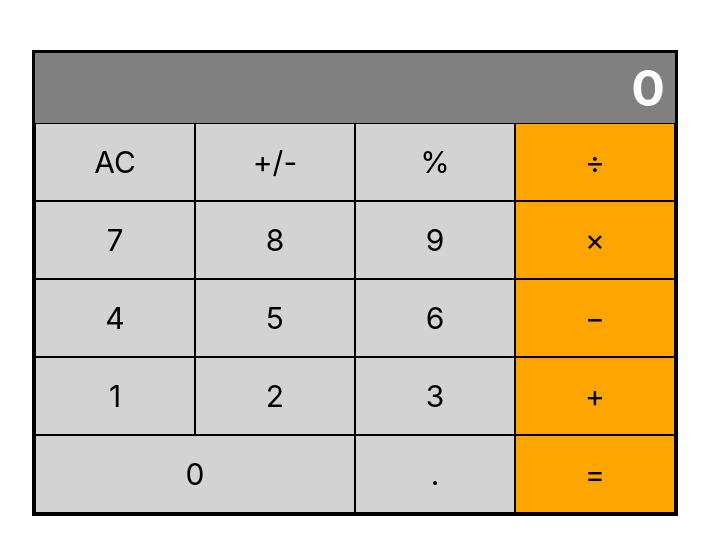
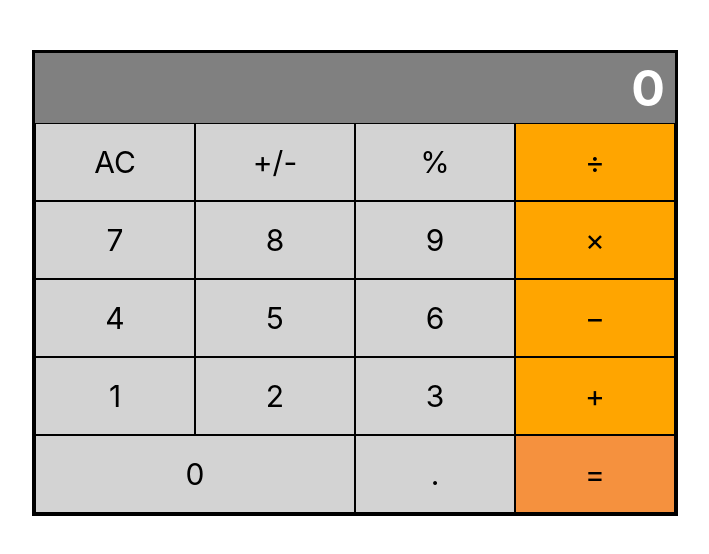
Before and after one commit to emmyobonyo/Math-Magicians-React, a React (Create React App) app: page / in a window 1280 px wide. Shown: the top 554 px of the page, without its empty margins (285-994 px from the left). Built offline with nearby package versions, Linux system fonts and the light colour scheme.

Commit message:
change color of operator buttons

```diff
--- a/src/App.css
+++ b/src/App.css
@@ -53,5 +53,5 @@ body {
 }
 
 .orange-button-bottom {
-  background-color: orange;
+  background-color: #F5913E;
 }
```
